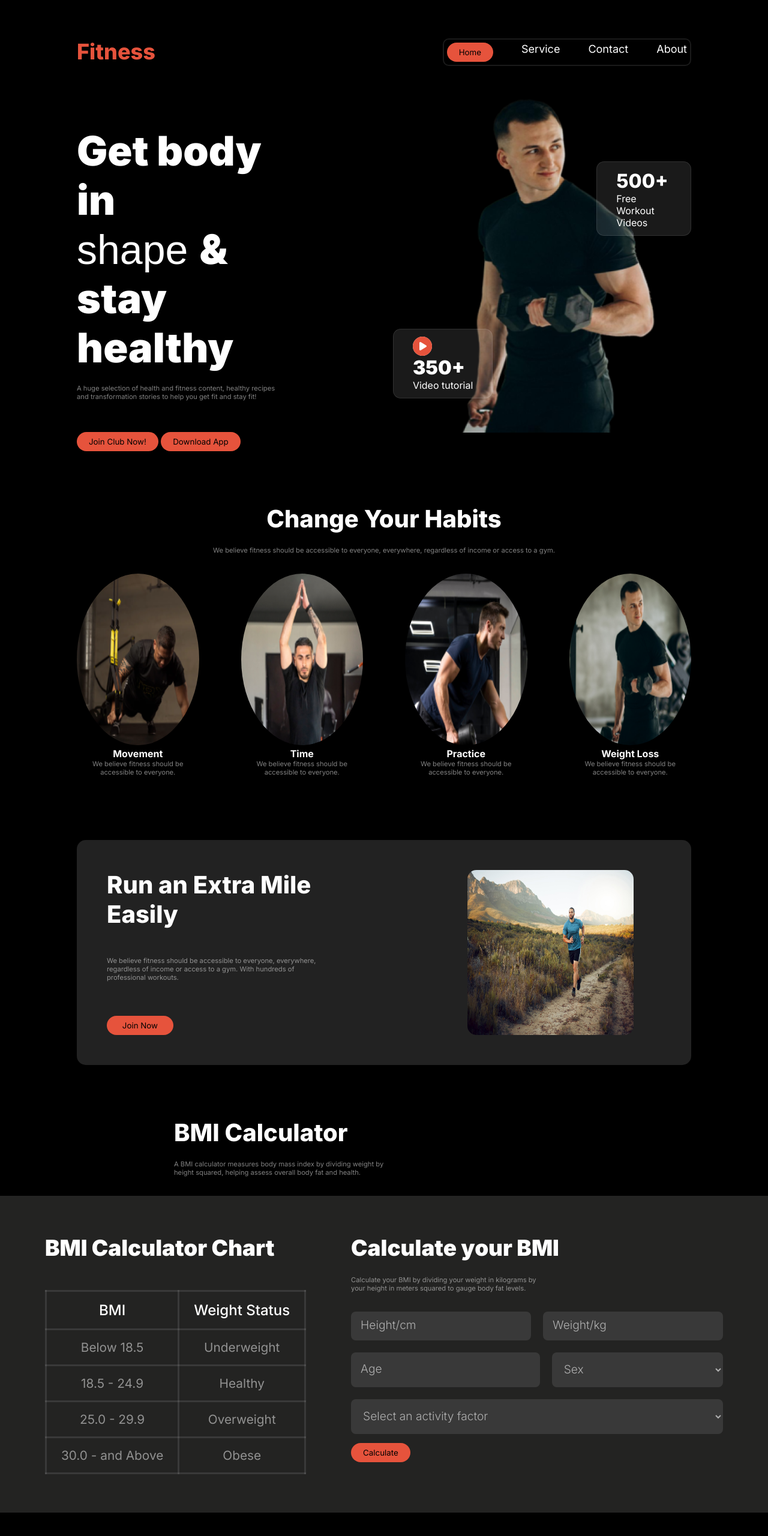
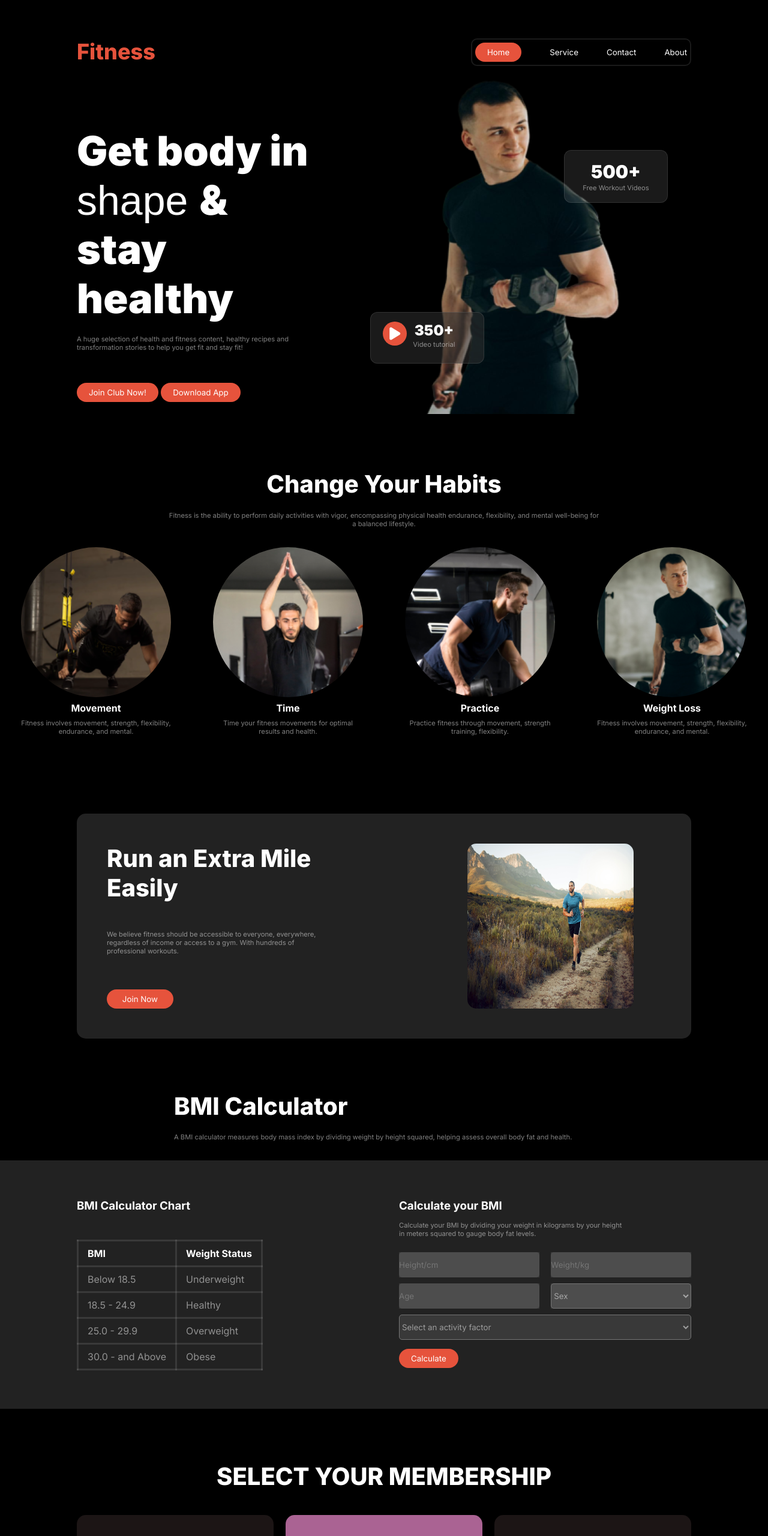
Before and after one commit to programer-akram/fitness, a plain HTML site: page index.html in a window 1280 px wide. Shown: the top 2560 px of the page at 60% size. Drawn offline with Linux system fonts and the light colour scheme; files that its build step writes are made by us from their sources; a web font is replaced by a local one.

Commit message:
own section added

```diff
--- a/index.html
+++ b/index.html
@@ -15,9 +15,9 @@
             <div class="nav-title">Fitness</div>
             <div class="navbar">
                 <button class="btn-primary">Home</button>
-                <p>Service</p>
-                <p>Contact</p>
-                <p>About</p>
+                <button class="nav-list" >Service</button>
+                <button class="nav-list">Contact</button>
+                <button class="nav-list">About</button>
             </div>
             <div class="ham-burger-menu">
                 <i style="color: white;" class="fa-solid fa-bars"></i>
@@ -37,25 +37,21 @@
 
             </div>
 
+            <div class="banner-img">
+              <button class="resources-1">
+                  <span class="five-hundred"> 500+ </span><br>
+                  <span class="sub-title">Free Workout Videos</span>
+              </button>
+          <img src="./images/Images 2.png" alt="">
+              <button class="resources-2">
+                  <div class="round"><i class="fa-solid fa-play"></i></div>
+                  <div>
+                      <span class="three-hundred">350+</span><br>
+                      <span class="sub-title">Video tutorial</span>
+                  </div>
 
-            <div class="banner-img">
-              <button class="tutorial tutorial-top">
-                <span class="video-1">500+</span> <br>
-                <span class="text">Free Workout Videos</span>
-              </button>
-              <img class="banner-photo" src="./images/Images 2.png" alt="" srcset="">
-              <button class="tutorial flex tutorial-bottom">
-                <div class="round"><i class="fa-solid fa-circle-play"></i></div>
-                <div class="btn-t">
-                  <span class="video">350+</span><br><span class="text">Video tutorial</span>
-                </div>
               </button>
           </div>
-
-
-            <!-- <div class="banner-img">
-                <img src="./images/Images 2.png" alt="">
-            </div>  -->
 
 
         </div>
@@ -66,29 +62,36 @@
         <section class="habit-section">
             <div class="team-text">
                 <h1 class="title">Change Your Habits</h1>
-            <p class="sub-title">We believe fitness should be accessible to everyone, everywhere, regardless of income or access to a gym.</p>
+            <p class="sub-title">Fitness is the ability to perform daily activities with vigor,
+              encompassing physical health
+              endurance, flexibility, and mental
+              well-being for <br> a balanced
+              lifestyle.</p>
             </div>
 
             <div class="habits">
                 <div class="habit">
                     <img src="./images/image 3.png" alt="">
                     <h4>Movement</h4>
-                    <p class="sub-title">We believe fitness should be accessible to everyone.</p>
+                    <p class="sub-title">Fitness involves movement, strength, flexibility, endurance,
+                      and mental.</p>
                 </div>
                 <div class="habit">
                     <img src="./images/image 2.png" alt="">
                     <h4>Time</h4>
-                    <p class="sub-title">We believe fitness should be accessible to everyone.</p>
+                    <p class="sub-title">Time your fitness movements for optimal results and health.</p>
                 </div>
                 <div class="habit">
                     <img src="./images/image 4.png" alt="">
                     <h4>Practice</h4>
-                    <p class="sub-title">We believe fitness should be accessible to everyone.</p>
+                    <p class="sub-title">Practice fitness through movement, strength training,
+                      flexibility.</p>
                 </div>
                 <div class="habit">
                     <img src="./images/image 5.png" alt="">
                     <h4>Weight Loss</h4>
-                    <p class="sub-title">We believe fitness should be accessible to everyone.</p>
+                    <p class="sub-title">Fitness involves movement, strength, flexibility, endurance,
+                      and mental.</p>
                 </div>
             </div>
         </section>
@@ -107,18 +110,17 @@
 
         </section>
 
-        <section class="BMI-section mb">
-          <div class="bmi-content">
-            <h2 class="title">BMI Calculator</h2>
-            <p class="sub-title">
-              A BMI calculator measures body mass index by dividing weight by
-              <br>height squared, helping assess overall body fat and health.
-            </p>
+
+        <section class="bmi-section mb">
+          <div class="bmi-text">
+              <h1 class="title">BMI Calculator</h1>
+          <p class="sub-title">A BMI calculator measures body mass index by dividing weight by
+              height squared, helping assess overall body fat and health.</p>
           </div>
 
           <div class="bmi-details">
-            <div class="bmi-calculation">
-              <h3 class="bmi-tittle-1">BMI Calculator Chart</h3>
+              <div class="bmi-chart">
+                  <h3>BMI Calculator Chart</h3>
                   <table>
                       <thead>
                           <tr>
@@ -146,52 +148,53 @@
                       </tbody>
                   </table>
               </div>
-            <div class="bmi-contact-form">
-              <div class="contact-login">
-                <div class="bmi-intro">
-                  <h2 class="bmi-tittle bmi-tittle-1">Calculate your BMI</h2>
+
+              <div class="calculation-form">
+                  <h3>Calculate your BMI</h3>
                   <p class="sub-title">
                       Calculate your BMI by dividing your weight in kilograms by
-                    <br>
-                    your height in meters squared to gauge body fat levels.
+                      your height <br> in meters squared to gauge body fat levels.
                     </p>
+
+                    <div class="form">
+                      <div class="input-field">
+                          <input  type="text" placeholder="Height/cm">
+
+                      </div>
+                      <div class="input-field">
+                          <input  type="text" placeholder="Weight/kg">
+
+                      </div>
+                      <div class="input-field">
+                          <input  type="text" placeholder="Age">
+
+                      </div>
+                      <div class="input-field">
+                      <select  name="" id="">
+                          <option value="sex">Sex</option>
+                          <option value="Male">Male</option>
+                          <option value="Female">Female</option>
+                      </select>
+                      </div>
+                      <div class="full-field">
+                          <select name="" id="activity">
+                          <option value="Select an activity factor">Select an activity factor</option>
+                          <option value="Push up">Push Up</option>
+                          <option value="swimming">Swimming</option>
+                      </select>
                       </div>
 
-                <div class="form">
-                <div class="input-text">
-                  <input type="text" placeholder="Height/cm">
-                  <input type="text" placeholder="Weight/kg">
                     </div>
-                <div class="input-text">
-                  <input type="text" placeholder="Age">
-                  <select name="" id="">
-                    <option value="">Sex</option>
-                    <option value="">Male</option>
-                    <option value="">Female</option>
-                  </select>
-                </div>
-                <div class="option">
-                  <select name="" id="">
-                    <option value="">Select an activity factor</option>
-                    <option value="">Swimming</option>
-                    <option value="">Push up</option>
-                    <option value="">Chin up</option>
-                  </select>
+                    <button class="btn-primary">Calculate</button>
               </div>
           </div>
 
-
-                <button style="margin-top: 15px;" class="cal-btn btn-primary">Calculate</button>
-              </div>
-            </div>
-          </div>
+      </section>
 
 
 
-        </section>
-
         <section class="membership mb">
-            <h1 style="text-align: center;" class="title">JOIN GYMNAX SELECT YOUR MEMBERSHIP</h1>
+            <h1 style="text-align: center;" class="title">SELECT YOUR MEMBERSHIP</h1>
             <div class="packages">
             <div class="package">
                 <h3>ONE DAY PASS</h3>
@@ -245,16 +248,53 @@
         <section class="team-section mb">
           <div class="team-text">
               <h1 class="title">Meet Our Team</h1>
-        <p class="sub-title">We believe fitness should be accessible to everyone, everywhere, regardless of income or access to a gym.</p>
+          <p class="sub-title">We believe fitness should be accessible to everyone, everywhere, regardless of income or <br> access to a gym.</p>
           </div>
 
           <div class="team">
-            <div class="mamber"><img src="./images/trainer1.png" alt=""></div>
-            <div class="mamber"><img src="./images/trainer2.png" alt=""></div>
-            <div class="mamber"><img src="./images/trainer3.png" alt=""></div>
-            <div class="mamber"><img src="./images/trainer4.png" alt=""></div>
-            <div class="mamber"><img src="./images/trainer5.png" alt=""></div>
-            <div class="mamber"><img src="./images/trainer6.png" alt=""></div>
+              <div class="member">
+                  <div class="trainer">
+                      <p class="grid-tittle">Rakibul Islam</p>
+                      <p class="position">Trainer</p>
+                      </div>
+                <img src="./images/trainer1.png" alt="">
+              </div>
+              <div class="member">
+                  <div class="trainer">
+                      <p class="grid-tittle">Sakib Hossain</p>
+                      <p class="position">Trainer</p>
+                      </div>
+                  <img src="./images/trainer2.png" alt="">
+              </div>
+              <div class="member">
+                  <div class="trainer">
+                      <p class="grid-tittle">Mojibur Rahaman</p>
+                      <p class="position">Trainer</p>
+                      </div>
+                  <img src="./images/trainer3.png" alt="">
+              </div>
+              <div class="member">
+                  <div class="trainer">
+                      <p class="grid-tittle">Jinnah Ali</p>
+                      <p class="position">Trainer</p>
+                  </div>
+
+                  <img src="./images/trainer4.png" alt="">
+              </div>
+              <div class="member">
+                  <div class="trainer">
+                      <p class="grid-tittle">Rahimul Islam</p>
+                <p class="position">Trainer</p>
+                      </div>
+                  <img src="./images/trainer5.png" alt="">
+              </div>
+              <div class="member">
+                  <div class="trainer">
+                      <p class="grid-tittle">Monirul Islam</p>
+                <p class="position">Trainer</p>
+                      </div>
+                  <img src="./images/trainer6.png" alt="">
+              </div>
 
           </div>
       </section>
@@ -266,7 +306,7 @@
         <div class="footer-options">
           <div class="footer-main">
             <h1 class="nav-title">Fitness</h1>
-            <p class="sub-title">We believe fitness should be accessible to everyone, everywhere, regardless of income or access to a gym. With hundreds of professional workouts.</p>
+            <p >We believe fitness should be accessible to everyone, everywhere, regardless of income or access to a gym. With hundreds of professional workouts.</p>
         </div>
 
         <div class="footer-tertiary">
--- a/styles/style.css
+++ b/styles/style.css
@@ -41,11 +41,12 @@ header{
     background-color: #E6533C;
     padding: 8px 20px 8px 20px;
     border: none;
+    color: white;
 }
 
 
 .title {
-    font-size: 2.5rem;
+    font-size: 40px;
     font-weight: 800;
     margin-bottom: 1.3rem;
   }
@@ -77,6 +78,12 @@ nav{
     font-size: 18px;
     font-weight: 400;
 
+}
+
+.nav-list {
+    background: none;
+    border: none;
+    color: white;
   }
 
 .ham-burger-menu{
@@ -114,108 +121,66 @@ nav{
 }
 
 
-/* ------------------------------ */
-.banner-section {
-    flex-direction: row;
-    justify-content: space-around;
-    align-items: center;
+/* banner img */
+.banner-img{
+    position: relative;
 }
 
-  .banner-content {
-    width: 50%;
+.banner-img img{
+    width: 100%;
 }
 
-  .banner-tittle {
-    font-size: 4rem;
-    font-weight: 900;
-    background: none;
-    line-height: 80px;
+.resources-1{
+width: 173px;
+height: 88px;
+border: 1px solid rgba(255, 255, 255, 0.1);
+border-radius: 12px;
+background-color: rgba(255, 255, 255, 0.1);
+position: absolute;
+top: 24%;
+right: -17%;
 }
 
-  .banner-description {
-    font-size: 1rem;
-    font-weight: 400;
-    padding: 1.8rem 0;
-    color: rgba(255, 255, 255, 0.5);
-  }
-
-
-/* --------------------------------- */
-
-.banner-img {
-    display: flex;
-    flex-direction: column;
-    justify-content: center;
-    align-items: center;
-    padding-left: 87px;
-    position: relative;
-    width: 50%;
-  }
-
-  .banner-img img {
-    object-fit: cover;
-  }
-  .download-btn {
-    background: none;
-    border: 1px solid #ffff;
-    color: #ffff;
-  }
-  .banner-btn {
-    display: flex;
-    gap: 24px;
-  }
-
-  .tutorial {
-    border: 1px solid rgba(255, 255, 255, 0.1);
-    border-radius: 0.8rem;
-    background: rgba(255, 255, 255, 0.1);
-    padding: 0.7rem 2rem;
-    justify-content: center;
-    align-items: center;
-    gap: 0.8rem;
-    text-align: left;
-  }
-
-  .video-1 {
-    font-size: 2rem;
-    font-weight: 800;
-    color: #fff;
-  }
-
-  .video {
-    font-size: 2rem;
+.five-hundred{
+    color: rgb(255, 255, 255);
+    font-size: 30px;
     font-weight: 900;
-    color: #ffff;
-    padding-bottom: 3px;
-  }
-
-  .text {
-    font-size: 1rem;
-    color: #ffff;
-  }
-
-  .round i {
-    color: #e6533c;
-    font-size: 2rem;
-    background-color: #fff;
-    border-radius: 50%;
 
 }
 
-  .tutorial-top {
+.resources-2{
+    display: flex;
+    gap: 10px;
+    padding: 15px 20px;
+width: 190px;
+height: 86px;
+border: 1px solid rgba(255, 255, 255, 0.1);
+border-radius: 12px;
+background: rgba(48, 48, 48, 0.54);
 position: absolute;
-    margin-left: 270px;
-    margin-top: -200px;
+bottom: 15%;
+left: -25%;
 }
 
-  .tutorial-bottom {
-    position: absolute;
-    margin-left: -400px;
-    margin-bottom: -350px;
+.three-hundred{
+    color: rgb(250, 250, 249);
+    font-size: 24px;
+    font-weight: 900;
 }
 
-
-
+.round i{
+    width: 40px;
+    height: 40px;
+    border-radius: 50%;
+    color: white ;
+    text-align: center;
+    font-size: 24px;
+    text-align: center;
+    background-color:#E6533C;
+    display: flex;
+align-items: center;
+justify-content: center;
+}
 
 
 
@@ -225,17 +190,24 @@ nav{
     display: grid;
     grid-template-columns: repeat(4, 1fr);
     gap: 70px;
+    justify-content: center;
+    align-items: center;
 }
 
 
 .habit img{
-    width: 100%;
-    height: 100%;
+    width: 250px;
+    height: 250px;
     border-radius: 50%;
 }
 
 .habit{
     text-align: center;
+    display: flex;
+    flex-direction: column;
+    gap: 8px;
+    justify-content: center;
+    align-items: center;
 }
 
 
@@ -247,7 +219,7 @@ nav{
     background-color: #222222;
     padding: 50px;
     border-radius: 15px;
-    margin-top: 158px;
+    margin-top: 98px;
 }
 
 .run-text{
@@ -274,109 +246,126 @@ nav{
 }
 
 
-/* BMI Calculator */
-
-.bmi-details {
-    display: flex;
-    /* gap: 50px; */
-    justify-content: space-evenly;
-    padding: 5% 0;
-    /* padding: 3rem 0; */
-    background-color: #232322;
-    width: 100%;
+/* bmi section */
+.bmi-text{
+    margin: 0 auto;
+    width: 700px;
 }
 
-  .bmi-content {
-    width: 700px;
-    margin: 0 auto;
-    /* text-align: justify; */
+.bmi-details{
+    display: flex;
+    /* justify-content: space-around; */
+    gap: 50px;
+    background-color: #222222;
+    padding: 5% 10%;
+
 }
 
-  .bmi-tittle-1 {
-    font-size: 2.3rem;
-    font-weight: 900;
-    padding-bottom: 3rem;
-    background: #232322;
+.bmi-chart h3{
+    margin-bottom: 45px ;
 }
 
-  .bmi-intro {
-    text-align: justify;
-    width: 620px;
-    background: #232322;
+.bmi-chart,
+.calculation-form{
+    width: 50%;
+
 }
 
-  .bmi-tittle {
-    font-size: 2.3rem;
-    font-weight: 900;
-    padding-bottom: 1.5rem;
-    background: #232322;
-  }
 
-  table {
-    border-collapse: collapse;
+table{
+    border-collapse: collapse ;
 }
 
 table,
 th,
-  td {
+td{
     border: 3px solid rgba(255, 255, 255, 0.1);
-    padding: 1rem 1.5rem;
-    text-align: center;
-    background: #232322;
+    padding: 10px 15px ;
+    text-align: start;
 }
 
-  th {
-    font-size: 1.5rem;
-    font-weight: 500;
-  }
-
-  td {
-    font-size: 1.3rem;
-    font-weight: 400;
+td{
     color: rgba(255, 255, 255, 0.5);
-  }
-
-  .input-text {
-    display: flex;
-    gap: 20px;
-    margin-bottom: 20px;
-    background: #232322;
-  }
-
-  .contact-login {
-    width: 100%;
-    background: #232322;
-  }
-
-  input,
-  select {
-    padding: 1rem 1rem;
-    border: rgba(255, 255, 255, 0.1);
-    border-radius: 8px;
-
-    width: 50%;
-    background: rgba(255, 255, 255, 0.1);
-  }
-  input::placeholder,select{
-    font-family: "Inter", sans-serif;
-    font-size: 1.2rem;
-    font-weight: 300;
-    color: rgba(255, 255, 255, 0.6);
-  }
-  option{
-    background-color: #000000;
-  }
-
-  .option {
-    border: rgba(255, 255, 255, 0.1);
-    border-radius: 8px;
 
 }
 
-  .option select {
-    width: 100%;
+
+.calculation-form h3{
+    margin-bottom: 14px;
+}
+
+.calculation-form p{
+    margin-bottom: 24px;
+}
+
+.form{
+    display: flex;
+    justify-content: space-between;
+    flex-wrap: wrap;
 
 }
+
+.input-field{
+    width: 48%;
+    margin-bottom: 10px;
+    background-color: rgba(255, 255, 255, 0.1);
+
+}
+
+.input-field>input{
+    width: 100%;
+    height: 42px;
+    color: rgba(255, 255, 255, 0.5);
+    /* padding-left: 10px; */
+    background-color: rgba(255, 255, 255, 0.1);
+
+    border: none;
+    border-radius: 5px;
+
+
+
+}
+
+.input-field>select{
+    width: 100%;
+    height: 42px;
+    color: rgba(255, 255, 255, 0.5);
+    /* padding-left: 10px; */
+    background-color: rgba(255, 255, 255, 0.1);
+    border-radius: 5px;
+
+}
+
+
+.full-field{
+    width: 100%;
+    height: 42px;
+
+}
+
+.full-field>select{
+    width: 100%;
+    height: 42px;
+    color:rgba(255, 255, 255, 0.5);
+    /* padding-left: 10px; */
+    background-color: rgba(255, 255, 255, 0.1);
+    border-radius: 5px;
+
+}
+
+option{
+    background-color: black;
+
+}
+
+.calculation-form button{
+    margin-top: 15px;
+}
+
+
+
+
+
 
 
 /* membership section */
@@ -386,6 +375,8 @@ nav{
     display: flex;
     gap: 20px;
     margin-top: 40px;
+    justify-content: center;
+    align-items: center;
     /* width: 100%; */
 }
 
@@ -438,12 +429,35 @@ nav{
     margin-top: 15px;
 }
 
-.mamber img{
+.member img{
     width: 100%;
-    height: 100%;
+    /* height: 100%; */
+    height: 272px;
     border-radius: 15px;
+    /* opacity: 50%; */
 }
 
+.member{
+    position: relative;
+}
+
+.trainer{
+    position: absolute;
+    bottom: 6%;
+    left: 2%;
+}
+
+.grid-tittle {
+    font-size: 24px;
+    font-weight: 600;
+    margin-bottom: 5px;
+  }
+
+  .position {
+    font-size: 18px;
+    font-weight: 400;
+    color: gray;
+  }
 
 
 
@@ -495,6 +509,5 @@ footer hr{
 .copy-right{
 
     color: #ffffff51;
-    /* margin-bottom: 36px; */
     text-align: center;
 }
```
Also changed, not shown: styles/responsive.css (+40 -116 lines). Lines whose indentation alone changed are shown as unchanged.
